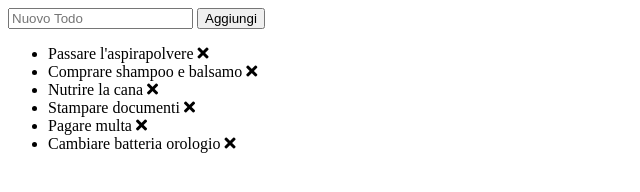
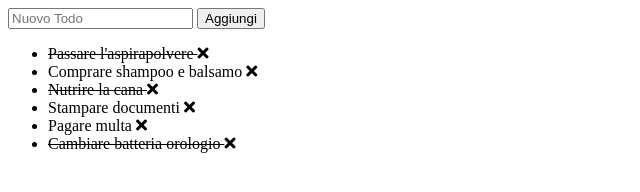
Before and after one commit to Ikinidae/vue-todolist, a plain HTML site: page index.html in a window 1280 px wide. Shown: the whole page, without its empty margins (0-640 px from the left). Drawn offline with nearby package versions, Linux system fonts and the light colour scheme.

Commit message:
Esercizio completato

```diff
--- a/index.html
+++ b/index.html
@@ -18,7 +18,7 @@
 
         <div class="todos-container">
             <ul v-if="todos.length > 0">
-                <li class="todo" v-for="(item,i) in todos" :key="i" >
+                <li class="todo" v-for="(item,i) in todos" :key="i" :class="item.done ? 'line-through' : '' ">
                     {{item.text}}
                     <i class="fas fa-times" @click="deleteItem(i)"></i>
                 </li>
--- a/script.js
+++ b/script.js
@@ -46,5 +46,3 @@ const myTodoList = new Vue ({
         }
     }
 });
-
-console.log(myTodoList.newTodo);
```
